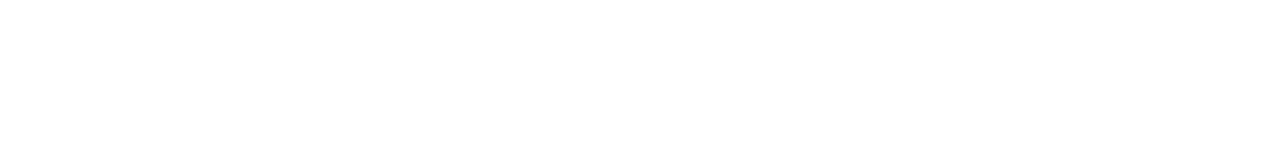
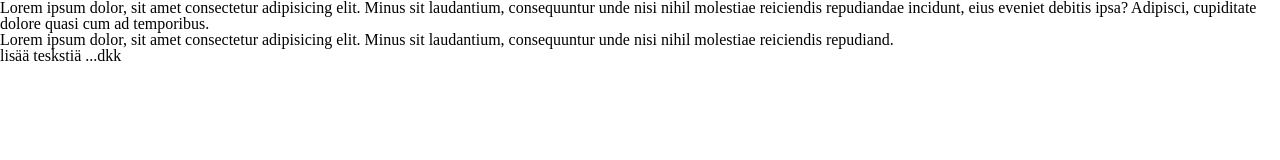
Before and after one commit to ahlem-17/html-rakenne-js, a plain HTML site: page index.html in a window 1280 px wide. Drawn offline with Linux system fonts and the light colour scheme.

Commit message:
listään tiedostot

```diff
--- a/index.html
+++ b/index.html
@@ -11,7 +11,7 @@
 </head>
 
 <body>
-    <script src="./js/script.js"></script>
+    <script src="./js/script1.js"></script>
 </body>
 
 </html>
--- a/js/script.js
+++ b/js/script.js
@@ -0,0 +1,7 @@
+const para = document.createElement("p");
+const node = document.createTextNode("this ia new paragraph.");
+
+para.appendChild(node);
+
+const element = document.getElementById("div1");
+element.appendChild(para);
--- /dev/null
+++ b/js/script1.js
@@ -0,0 +1,28 @@
+var divi = document.createElement("div");
+divi.id = "div1";
+document.getElementsByTagName("body")[0].appendChild(divi);
+//lisätään 1 kappelet div#div1 sisään
+var para = document.createElement("p");
+para.id = "para1";
+var node = document.createTextNode("Lorem ipsum dolor, sit amet consectetur adipisicing elit. Minus sit laudantium, consequuntur unde nisi nihil molestiae reiciendis repudiandae incidunt, eius eveniet debitis ipsa? Adipisci, cupiditate dolore quasi cum ad temporibus.");
+para.appendChild(node);
+document.getElementById("div1").appendChild(para);
+
+//lisätään 2 kappelet div#div1 sisään
+var para = document.createElement("p");
+para.id = "para2";
+var node = document.createTextNode("Lorem ipsum dolor, sit amet consectetur adipisicing elit. Minus sit laudantium, consequuntur unde nisi nihil molestiae reiciendis repudiand.");
+para.appendChild(node);
+document.getElementById("div1").appendChild(para);
+
+// lisätään kolmas kappale
+var para = document.createElement("p");
+para.id = "p3";
+var node = document.createTextNode("lisää teskstiä ...dkk");
+para.appendChild(node);
+document.getElementById("div1").appendChild(para);
+/*var para = document.createElement("p");
+var node = document.createTextNode("Tämä on kappaleen teksti");
+para.appendChild(node);
+
+document.getElementsByTagName("body")[0].appendChild(para);*/
```
